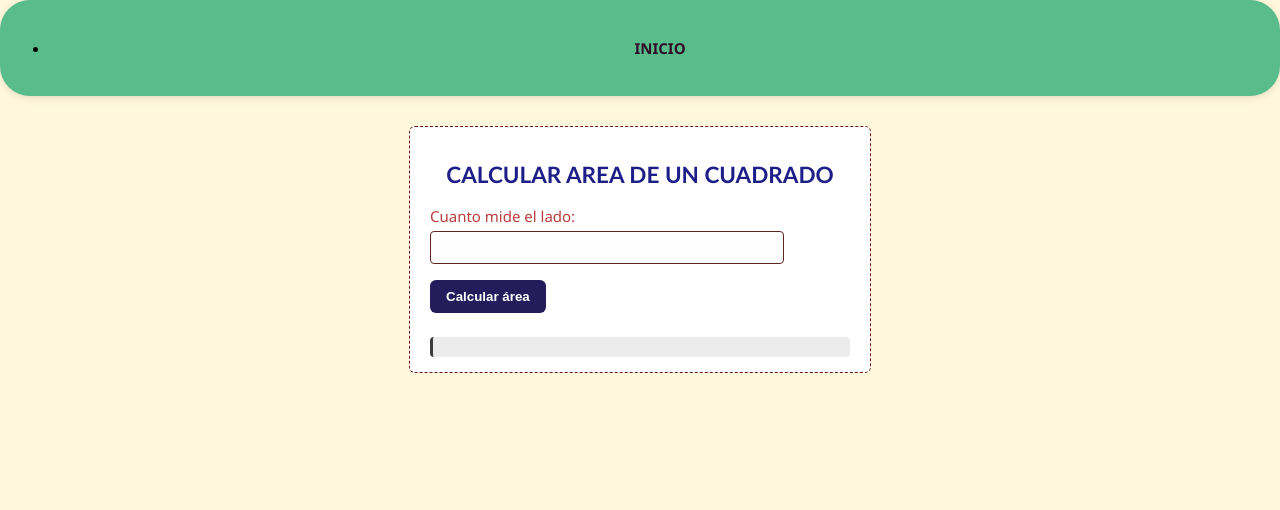
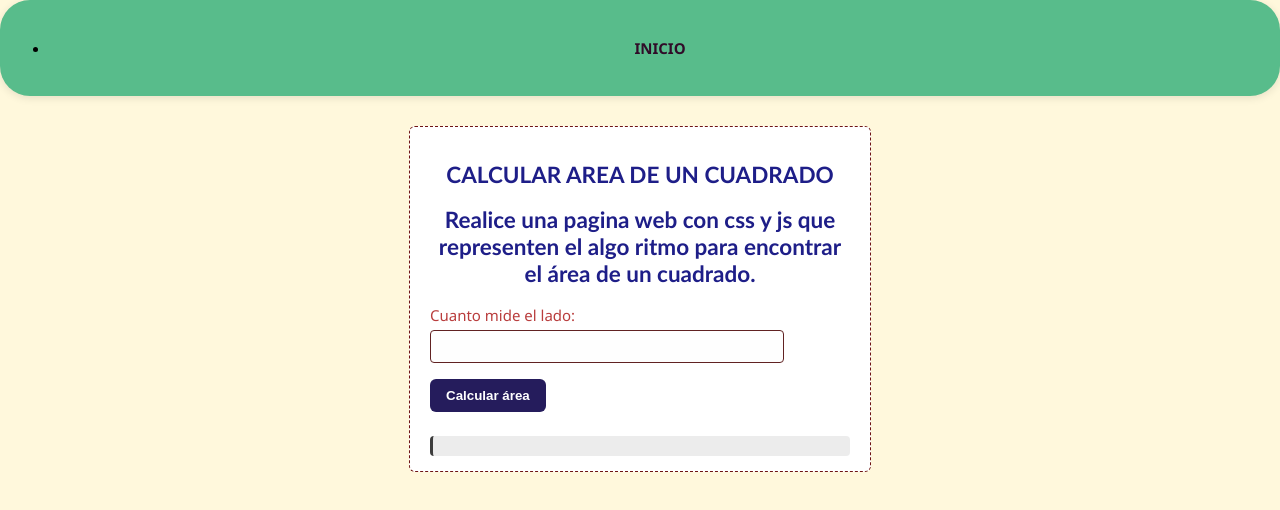
Before and after one commit to Jair212422/SECUENCIALES, a plain HTML site: page practica1/secuenciales/2.16.html in a window 1280 px wide. Drawn offline with Linux system fonts and the light colour scheme.

Commit message:
Update 2.16.html

```diff
--- a/practica1/secuenciales/2.16.html
+++ b/practica1/secuenciales/2.16.html
@@ -14,6 +14,7 @@
     </nav>
     <div class="container">
         <h2>CALCULAR AREA DE UN CUADRADO</h2>
+        <h2>Realice una pagina web con css y js que representen el algo ritmo para encontrar el área de un cuadrado.</h2>
         <label for="lado">Cuanto mide el lado:</label>
         <input type="number" id="lado">
         <button onclick="calcularArea()">Calcular área</button>
```
